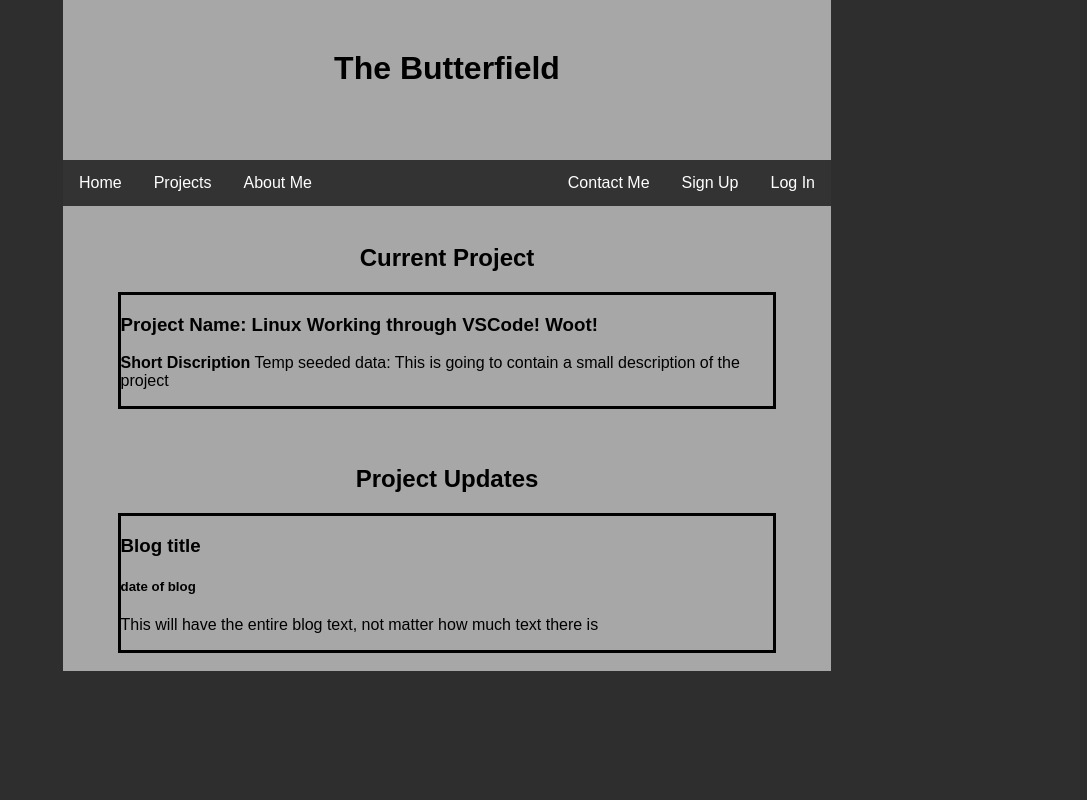
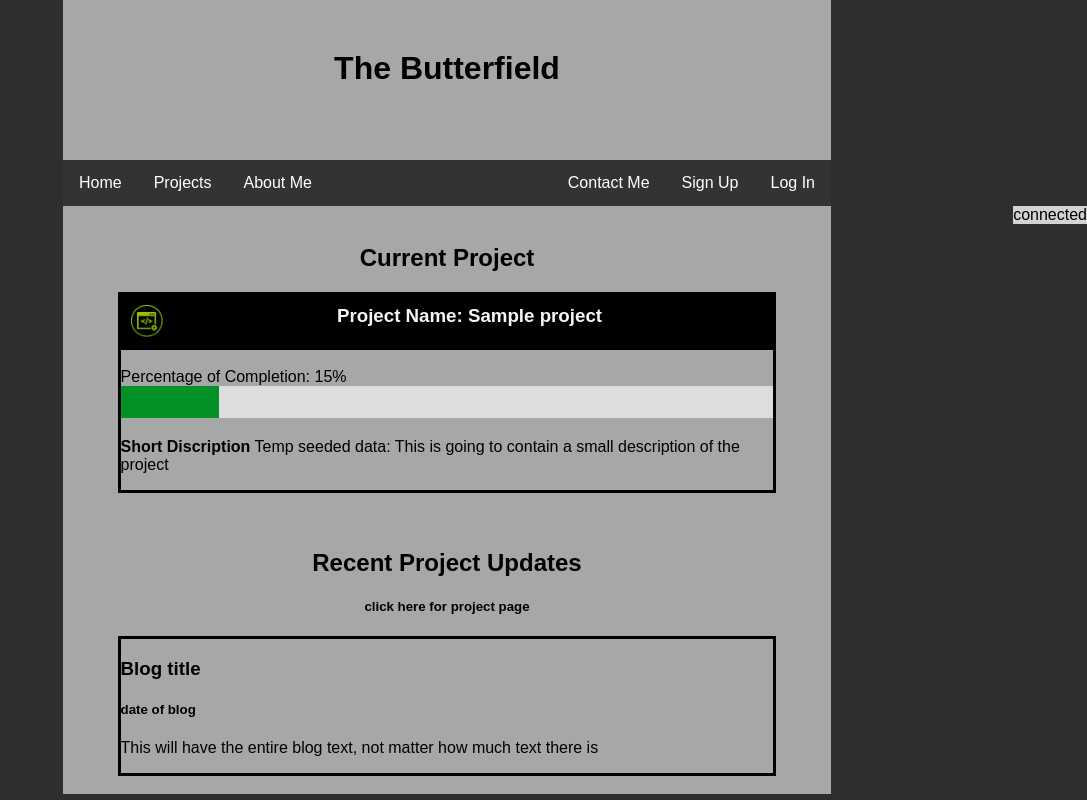
Before and after one commit to butters008/Personal-Website, a PHP site: page / in a window 1280 px wide. Shown: the whole page, without its empty margins (193-1280 px from the left). Run offline with PHP 8.4, Linux system fonts and the light colour scheme; tables that the repository leaves empty or names only in its code hold one stand-in row (values such as "Sample post").

Commit message:
Big push
Got Data pulling from DB along with a better outline for the index page

```diff
--- a/helper/header.php
+++ b/helper/header.php
@@ -6,6 +6,8 @@
     <title>The Butterfield</title>
     <link rel="stylesheet" href="style/style.css">
     <link rel="stylesheet" href="style/nav.css">
+    <!-- This is for debug, will make this appear and disappear later -->
+    <link rel="stylesheet" href="style/debug.css">
 </head>
 <body>
     <header class="basic">
--- a/index.php
+++ b/index.php
@@ -1,19 +1,66 @@
 <?php
     include "helper/header.php";
+
+    //This is for connecting to the local DB
+    //Make the connection seperate later on
+    $conn = mysqli_connect("localhost", "root", "", "butterfield");
+
 ?>
+
+<!-- This is for any debug message to appear on one area of the screen and trying to make this easier...I hope -->
+<section id="debug">
+  <?php
+    //Testing the connection
+    if ($conn){
+      echo "connected";
+    }else{
+      echo "not connected";
+    }
+
+    //Grabbing Data
+    $sql = "SELECT * FROM projects WHERE project_id = 1;";
+    $result = mysqli_query($conn, $sql);
+    $project = mysqli_fetch_assoc($result);
+    mysqli_free_result($result);
+		mysqli_close($conn);
+
+    //Testing the query
+    if (!$result){
+      echo "SQL Statement FAILED";
+      // die("Query FAILED" . mysqli_error());
+    }
+  ?>
+</section>
 
 <main class="basic">
   <br>
     <h2 style="text-align: center;">Current Project</h2>
     <div class="currentProjectOutline">
       <!-- Hard coded test values, will be loading this in dynamically -->
-      <h3><strong>Project Name:</strong> <?php echo"Linux Working through VSCode!  Woot!"; ?></h3>
+      <img src="Images/webDev.png" alt="Web Development"><!-- TODO: Get images to load dynamically -->
+      <h3><strong>Project Name:</strong> <?php echo $project['project_name']; ?></h3>
+      <!-- This was taken from tutorial previously mentioned -->
+      <!-- Hard coding this in, will probably have to re-work this in the future -->
+      <br>
+      <label>Percentage of Completion: <?php echo "15%";?></label>
+      <br>
+      <div class="myProgress">
+        <div class="myBar"></div>
+      </div>
+      <br>
+      <br>
+
       <p><strong>Short Discription</strong>
         <?php echo "Temp seeded data: This is going to contain a small description of the project "; ?>
       </p>
     </div>
     <br><br>
-    <h2 style="text-align: center;">Project Updates</h2>
+
+    <!-- Thinking about doing a table in here, to make use to the entire width -->
+    <!-- Or make a UL list that can go vertically instead of horizantially -->
+
+    <h2 style="text-align: center; margin-bottom: none;">Recent Project Updates</h2>
+    <h5 style="text-align: center;">click here for project page</h5>
     <div class="currentProjectBlog">
       <h3>Blog title</h3>
       <h5>date of blog</h5>
@@ -23,15 +70,7 @@
 </main>
 
 
-<!--
-    This spot is for potential ideas for website
-    - https://www.w3schools.com/howto/howto_css_modals.asp - this is for a button for quick summany of projects
-    - Adding a graph line or bar as progress tracker
-    - Adding a timeline/roadmap for website
-        - https://www.w3schools.com/howto/howto_css_timeline.asp
-        - https://www.w3schools.com/howto/howto_js_progressbar.asp
 
- -->
 
 <?php
     include "helper/footer.php";
--- /dev/null
+++ b/style/debug.css
@@ -0,0 +1,6 @@
+#debug{
+    float: right;
+    background-color: lightgray;
+    text-align: left;
+
+}
--- a/style/style.css
+++ b/style/style.css
@@ -31,6 +31,57 @@ main
     border: solid;
     width: 85%;
     margin: auto;
+    /* padding: 15px; */
+}
+
+.currentProjectOutline img{
+    height: 32px;
+    border-right: solid;
+    border-bottom: solid;
+    width: 32px;
+    margin: auto;
+    float: left;
+    padding: 10px;
+    background-color: black;
+}
+
+.currentProjectOutline h3{
+    height: 32px;
+    /* border-right: solid; */
+    border-bottom: solid;
+    border-color: black;
+    /* width: 32px; */
+    margin: auto;
+    padding: 10px;
+    text-align: center;
+    background-color: black;
+    color: whitesmoke;
+    /* vertical-align: auto; */
+    align-items: center;
+}
+
+.currentProjectOutline .myProgress{
+    height: 32px;
+    width: 100%;
+    background-color: #ddd;
+    /* border-right: solid; */
+    /* border-bottom: solid; */
+    /* width: 32px; */
+    margin: auto;
+    float: right;
+    /* padding: 10px; */
+}
+
+.currentProjectOutline .myBar{
+    height: 32px;
+    width: 15%;
+    background-color: #039127;
+    /* border-right: solid; */
+    /* border-bottom: solid; */
+    /* width: 32px; */
+    margin: auto;
+    float: left;
+    /* padding: 10px; */
 }
 
 .currentProjectBlog{
```
Also changed, not shown: Extra/tutorials I used.txt (added, +11 -0 lines), Images/webDev.png (added).
